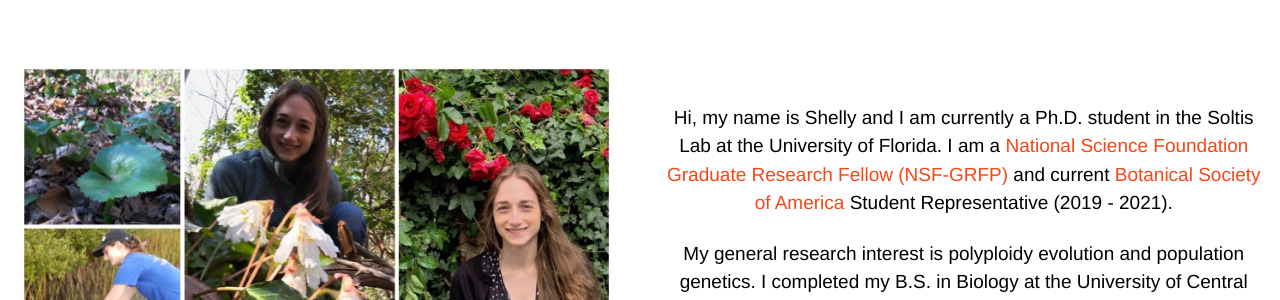
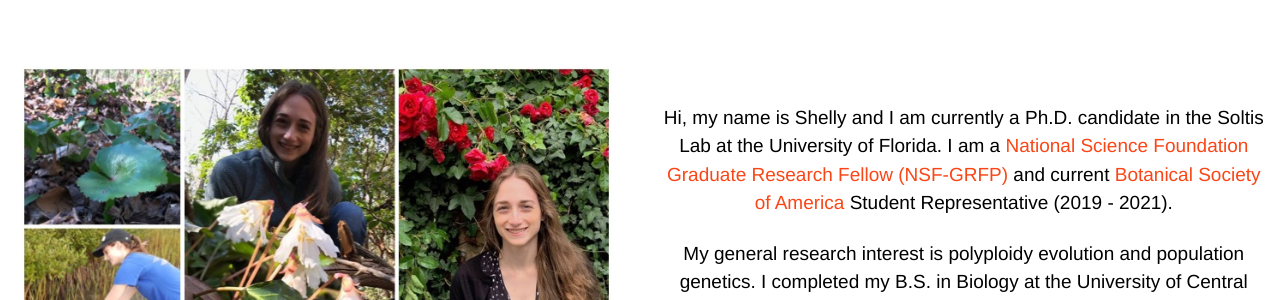
Before and after one commit to mgaynor1/mgaynor1.github.io, a Jekyll site: the page built from index.html, in a window 1280 px wide and 900 px high, scrolled down 589 px. Shown: the part 153-453 px from the top of the window. Built offline with Jekyll 4.4.1, drawn with Linux system fonts in a browser that asks for light colours; nearby versions of some CDN libraries; comment, search, counter and statistics services are not loaded.

Commit message:
minor updates

```diff
--- a/index.html
+++ b/index.html
@@ -11,7 +11,7 @@ background: '/img/bg-index.jpg'
 
 		 <div class="col-md-6 col-sm-12">
 			 <div class="text-center" style="padding-top:3em;">
-				<p> Hi, my name is Shelly and I am currently a Ph.D. student in the Soltis Lab at the University of Florida. I am a <a href="https://www.nsfgrfp.org/">National Science Foundation Graduate Research Fellow (NSF-GRFP)</a> and current <a href="https://cms.botany.org/home.html">Botanical Society of America</a> Student Representative (2019 - 2021).</p>
+				<p> Hi, my name is Shelly and I am currently a Ph.D. candidate in the Soltis Lab at the University of Florida. I am a <a href="https://www.nsfgrfp.org/">National Science Foundation Graduate Research Fellow (NSF-GRFP)</a> and current <a href="https://cms.botany.org/home.html">Botanical Society of America</a> Student Representative (2019 - 2021).</p>
  				<p> My general research interest is polyploidy evolution and population genetics. I completed my B.S. in Biology at the University of Central Florida, during which I was able to participate in multiple undergraduate research opportunties (see <a href="{{"/about" | relative_url }}">About</a>). With this website, I hope to share my current research (see <a href="{{"/research" | relative_url }}">Research</a>) and notes along the way (see <a href="{{"/blog" | relative_url }}">Blog</a>).</p>
 			 </div>
 		 </div>
--- a/research.html
+++ b/research.html
@@ -12,7 +12,7 @@ background: '/img/bg-research.jpg'
 		<div class="row">
 			<div class="col-lg-12 text-center">
 		    		<h4 style= "color: #000000; text-transform: none;"> My interests are broadly evolutionary botany. Through my undergraduate and graduate research experience, I have focused on population genetics, as well as polyploidy evolution and ecology.
-		    		 My dissertation will focus on molecular ecology of polyploids - more information soon! </h4>
+		    		 My dissertation focuses on the persistence and formation of autopolyploid populations. Check out my [2021 Polyploidy Seminar](https://youtu.be/mEvSgXN6jbs?t=1990) on one of my dissertation chapters. </h4>
 		    </div>
 		</div>
 	</div>
```
